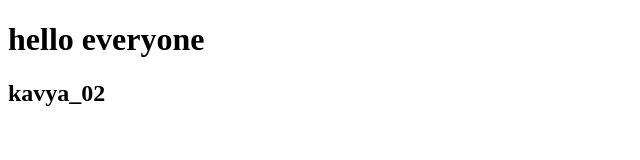
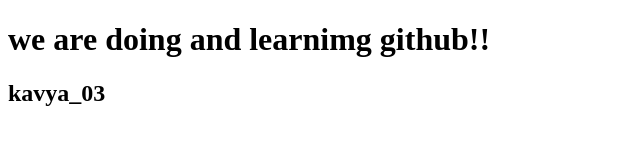
Before and after one commit to kaavyaa30/Code-live, a plain HTML site: page index.html in a window 1280 px wide. Shown: the whole page, without its empty margins (0-640 px from the left). Drawn offline with Linux system fonts and the light colour scheme.

Commit message:
commit on 03

```diff
--- a/index.html
+++ b/index.html
@@ -6,7 +6,7 @@
     <title>Document</title>
 </head>
 <body>
-    <h1> hello everyone </h1>
-    <h2> kavya_02 </h2>
+    <h1> we are doing and learnimg github!! </h1>
+    <h2> kavya_03 </h2>
 </body>
 </html>
```
